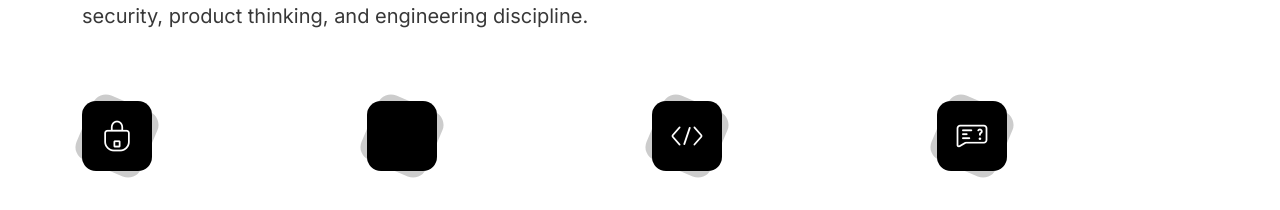
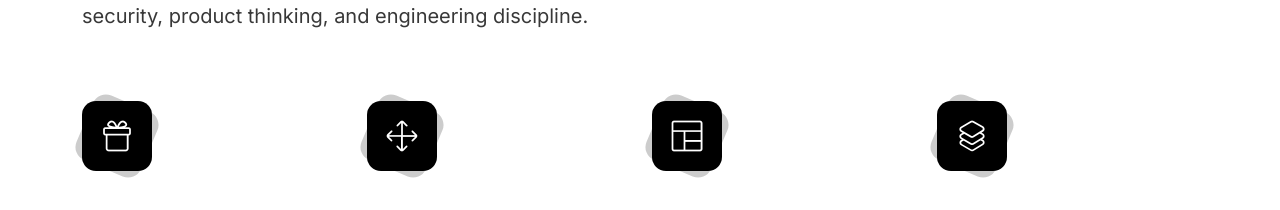
Before and after one commit to wisentcode/wisentcode.github.io, a plain HTML site: page index.html in a window 1280 px wide. Shown: the part 1180-1390 px from the top of the page. Drawn offline with Linux system fonts and the light colour scheme.

Commit message:
fix(features): restore original feature icons

```diff
--- a/index.html
+++ b/index.html
@@ -139,7 +139,7 @@
         <div class="col-xl-3 col-lg-3 col-sm-6">
           <div class="ud-single-feature wow fadeInUp" data-wow-delay=".1s">
             <div class="ud-feature-icon">
-              <i class="lni lni-lock"></i>
+              <i class="lni lni-gift"></i>
             </div>
             <div class="ud-feature-content">
               <h3 class="ud-feature-title">Secure-by-Design</h3>
@@ -155,7 +155,7 @@
         <div class="col-xl-3 col-lg-3 col-sm-6">
           <div class="ud-single-feature wow fadeInUp" data-wow-delay=".15s">
             <div class="ud-feature-icon">
-              <i class="lni lni-lightbulb"></i>
+              <i class="lni lni-move"></i>
             </div>
             <div class="ud-feature-content">
               <h3 class="ud-feature-title">Product & Outcome Focus</h3>
@@ -171,7 +171,7 @@
         <div class="col-xl-3 col-lg-3 col-sm-6">
           <div class="ud-single-feature wow fadeInUp" data-wow-delay=".2s">
             <div class="ud-feature-icon">
-              <i class="lni lni-code"></i>
+              <i class="lni lni-layout"></i>
             </div>
             <div class="ud-feature-content">
               <h3 class="ud-feature-title">Experienced Engineering</h3>
@@ -187,7 +187,7 @@
         <div class="col-xl-3 col-lg-3 col-sm-6">
           <div class="ud-single-feature wow fadeInUp" data-wow-delay=".25s">
             <div class="ud-feature-icon">
-              <i class="lni lni-support"></i>
+              <i class="lni lni-layers"></i>
             </div>
             <div class="ud-feature-content">
               <h3 class="ud-feature-title">Long-term Support</h3>
```
